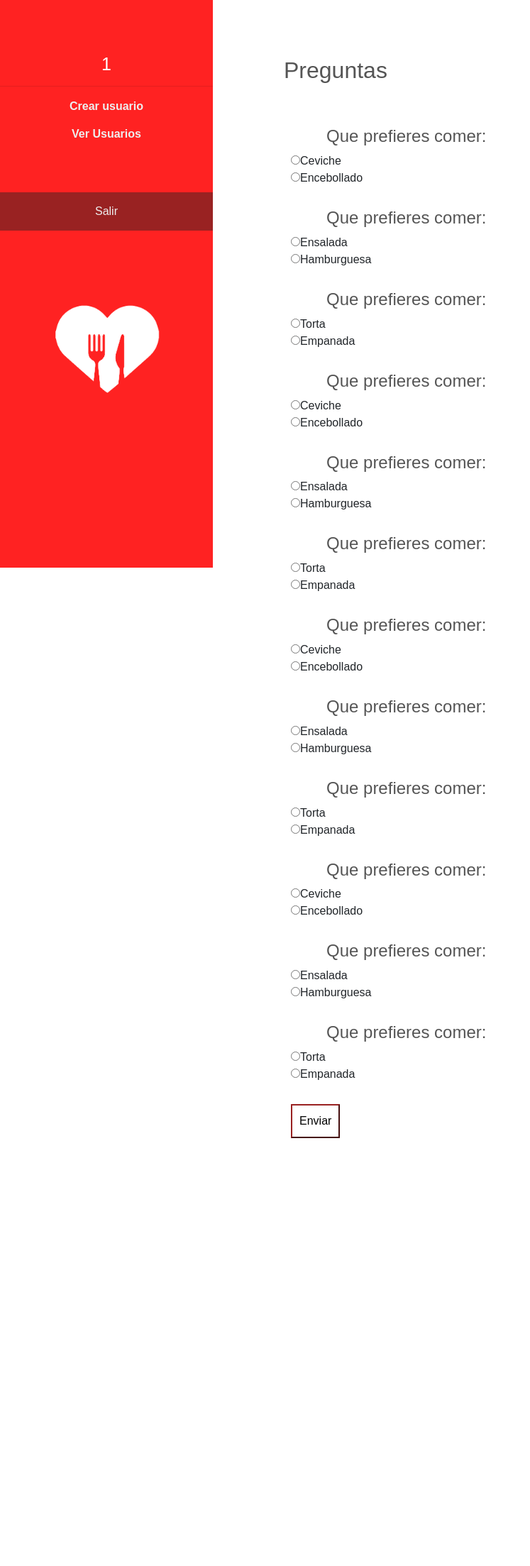
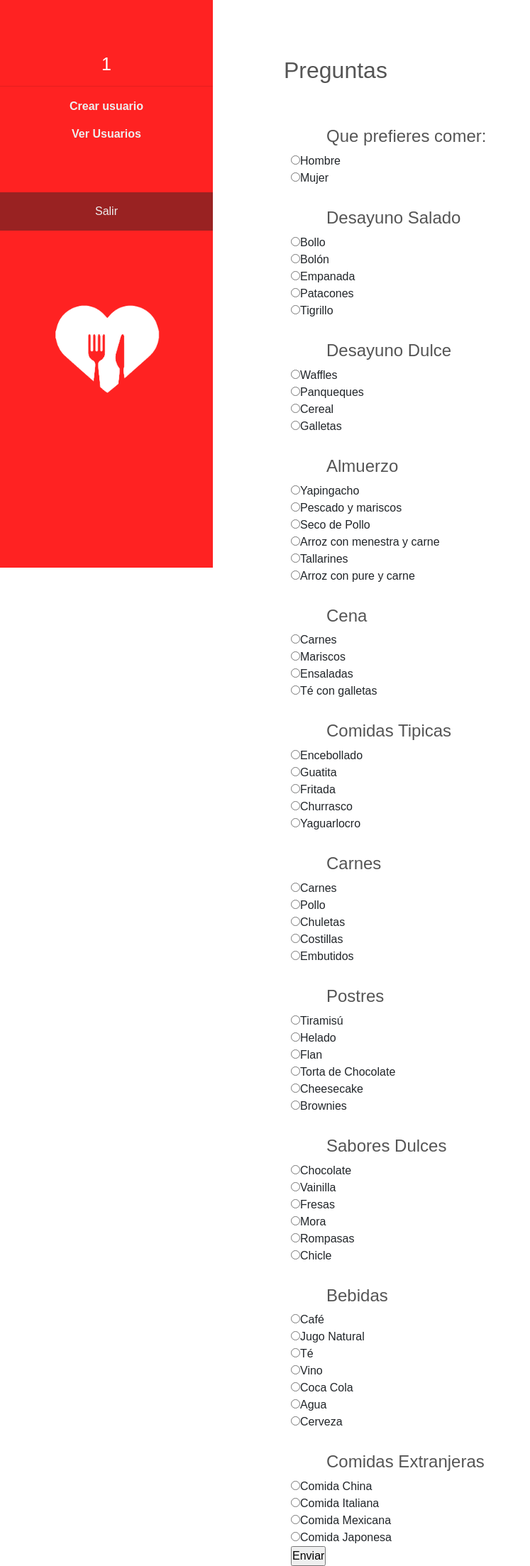
Before and after one commit to JhnFbre/LOVE-FOOD, a PHP site: page /paginas/paginaPreguntas.php?Nombre=1 in a window 1280 px wide. Shown: the whole page at 71% size, without its empty margins (0-747 px from the left). Before the commit the page ends 1604 px from the top, so only its background shows below. Run offline with PHP 8.4, Linux system fonts and the light colour scheme.

Commit message:
Add all questions

```diff
--- a/paginas/paginaPreguntas.php
+++ b/paginas/paginaPreguntas.php
@@ -32,53 +32,82 @@ session_start();
         <h2>Preguntas</h2>
         <form action="">
             <h4>Que prefieres comer:</h4>
-            <input type="radio" name="seafood" value="ceviche">Ceviche<br>
-            <input type="radio" name="seafood" value="encebollado">Encebollado<br>
+            <input type="radio" name="preferencia" value="hombre">Hombre<br>
+            <input type="radio" name="preferencia" value="mujer">Mujer<br>
 
-            <h4>Que prefieres comer:</h4>
-            <input type="radio" name="vegeocarne" value="ensalada">Ensalada<br>
-            <input type="radio" name="vegeocarne" value="burguer">Hamburguesa<br>
+            <h4>Desayuno Salado</h4>
+            <input type="radio" name="desayunosalado" value="bollo">Bollo<br>
+            <input type="radio" name="desayunosalado" value="bolon">Bolón<br>
+            <input type="radio" name="desayunosalado" value="empanada">Empanada<br>
+            <input type="radio" name="desayunosalado" value="patacones">Patacones<br>
+            <input type="radio" name="desayunosalado" value="tigrillo">Tigrillo<br>
 
-            <h4>Que prefieres comer:</h4>
-            <input type="radio" name="tortaoempa" value="torta">Torta<br>
-            <input type="radio" name="tortaoempa" value="empanada">Empanada<br>
+            <h4>Desayuno Dulce</h4>
+            <input type="radio" name="desayunodulce" value="waffles">Waffles<br>
+            <input type="radio" name="desayunodulce" value="panqueques">Panqueques<br>
+            <input type="radio" name="desayunodulce" value="cereal">Cereal<br>
+            <input type="radio" name="desayunodulce" value="galletas">Galletas<br>
 
-            <h4>Que prefieres comer:</h4>
-            <input type="radio" name="seafood" value="ceviche">Ceviche<br>
-            <input type="radio" name="seafood" value="encebollado">Encebollado<br>
+            <h4>Almuerzo</h4>
+            <input type="radio" name="almuerzo" value="yapingacho">Yapingacho<br>
+            <input type="radio" name="almuerzo" value="pescadomariscos">Pescado y mariscos<br>
+            <input type="radio" name="almuerzo" value="secopollo">Seco de Pollo<br>
+            <input type="radio" name="almuerzo" value="arrozmenestracarne">Arroz con menestra y carne<br>
+            <input type="radio" name="almuerzo" value="tallarines">Tallarines<br>
+            <input type="radio" name="almuerzo" value="arrozpurecarne">Arroz con pure y carne<br>
 
-            <h4>Que prefieres comer:</h4>
-            <input type="radio" name="vegeocarne" value="ensalada">Ensalada<br>
-            <input type="radio" name="vegeocarne" value="burguer">Hamburguesa<br>
+            <h4>Cena</h4>
+            <input type="radio" name="cena" value="carne">Carnes<br>
+            <input type="radio" name="cena" value="marisco">Mariscos<br>
+            <input type="radio" name="cena" value="ensalada">Ensaladas<br>
+            <input type="radio" name="cena" value="tegalleta">Té con galletas<br>
 
-            <h4>Que prefieres comer:</h4>
-            <input type="radio" name="tortaoempa" value="torta">Torta<br>
-            <input type="radio" name="tortaoempa" value="empanada">Empanada<br>
+            <h4>Comidas Tipicas</h4>
+            <input type="radio" name="comidatipica" value="encebollado">Encebollado<br>
+            <input type="radio" name="comidatipica" value="guatita">Guatita<br>
+            <input type="radio" name="comidatipica" value="fritada">Fritada<br>
+            <input type="radio" name="comidatipica" value="churrasco">Churrasco<br>
+            <input type="radio" name="comidatipica" value="yaguarlocro">Yaguarlocro<br>
 
-            <h4>Que prefieres comer:</h4>
-            <input type="radio" name="seafood" value="ceviche">Ceviche<br>
-            <input type="radio" name="seafood" value="encebollado">Encebollado<br>
+            <h4>Carnes</h4>
+            <input type="radio" name="carnes" value="carnes">Carnes<br>
+            <input type="radio" name="carnes" value="pollo">Pollo<br>
+            <input type="radio" name="carnes" value="chuleta">Chuletas<br>
+            <input type="radio" name="carnes" value="costilla">Costillas<br>
+            <input type="radio" name="carnes" value="embutido">Embutidos<br>
 
-            <h4>Que prefieres comer:</h4>
-            <input type="radio" name="vegeocarne" value="ensalada">Ensalada<br>
-            <input type="radio" name="vegeocarne" value="burguer">Hamburguesa<br>
+            <h4>Postres</h4>
+            <input type="radio" name="postres" value="tiramisu">Tiramisú<br>
+            <input type="radio" name="postres" value="helado">Helado<br>
+            <input type="radio" name="postres" value="flan">Flan<br>
+            <input type="radio" name="postres" value="tortachocolate">Torta de Chocolate<br>
+            <input type="radio" name="postres" value="cheesecake">Cheesecake<br>
+            <input type="radio" name="postres" value="brownie">Brownies<br>
 
-            <h4>Que prefieres comer:</h4>
-            <input type="radio" name="tortaoempa" value="torta">Torta<br>
-            <input type="radio" name="tortaoempa" value="empanada">Empanada<br>
+            <h4>Sabores Dulces</h4>
+            <input type="radio" name="saboresdulces" value="chocolate">Chocolate<br>
+            <input type="radio" name="saboresdulces" value="vainilla">Vainilla<br>
+            <input type="radio" name="saboresdulces" value="fresa">Fresas<br>
+            <input type="radio" name="saboresdulces" value="mora">Mora<br>
+            <input type="radio" name="saboresdulces" value="rompasas">Rompasas<br>
+            <input type="radio" name="saboresdulces" value="Chicle">Chicle<br>
 
-            <h4>Que prefieres comer:</h4>
-            <input type="radio" name="seafood" value="ceviche">Ceviche<br>
-            <input type="radio" name="seafood" value="encebollado">Encebollado<br>
+            <h4>Bebidas</h4>
+            <input type="radio" name="bebida" value="cafe">Café<br>
+            <input type="radio" name="bebida" value="jugonatural">Jugo Natural<br>
+            <input type="radio" name="bebida" value="te">Té<br>
+            <input type="radio" name="bebida" value="vino">Vino<br>
+            <input type="radio" name="bebida" value="cocacola">Coca Cola<br>
+            <input type="radio" name="bebida" value="agua">Agua<br>
+            <input type="radio" name="bebida" value="cerveza">Cerveza<br>
 
-            <h4>Que prefieres comer:</h4>
-            <input type="radio" name="vegeocarne" value="ensalada">Ensalada<br>
-            <input type="radio" name="vegeocarne" value="burguer">Hamburguesa<br>
+            <h4>Comidas Extranjeras</h4>
+            <input type="radio" name="comidaextranjera" value="comidachina">Comida China<br>
+            <input type="radio" name="comidaextranjera" value="comidaitaliana">Comida Italiana<br>
+            <input type="radio" name="comidaextranjera" value="comidamexicana">Comida Mexicana<br>
+            <input type="radio" name="comidaextranjera" value="comidajaponesa">Comida Japonesa<br>
 
-            <h4>Que prefieres comer:</h4>
-            <input type="radio" name="tortaoempa" value="torta">Torta<br>
-            <input type="radio" name="tortaoempa" value="empanada">Empanada<br>
-            <button>Enviar</button>
+            <input type="submit" value="Enviar">
         </form>
     </div>
 </body>
```
